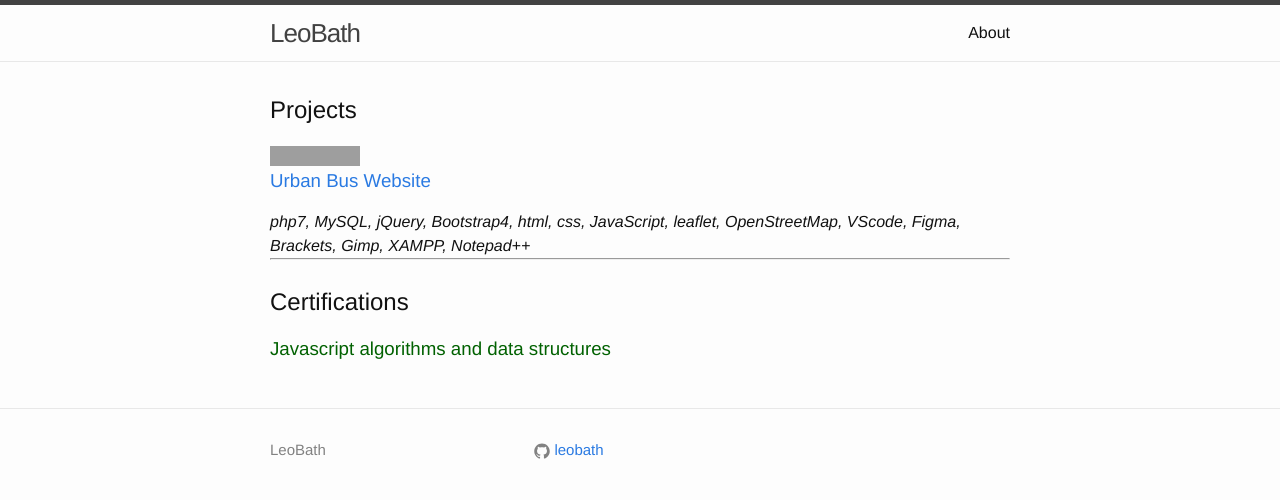
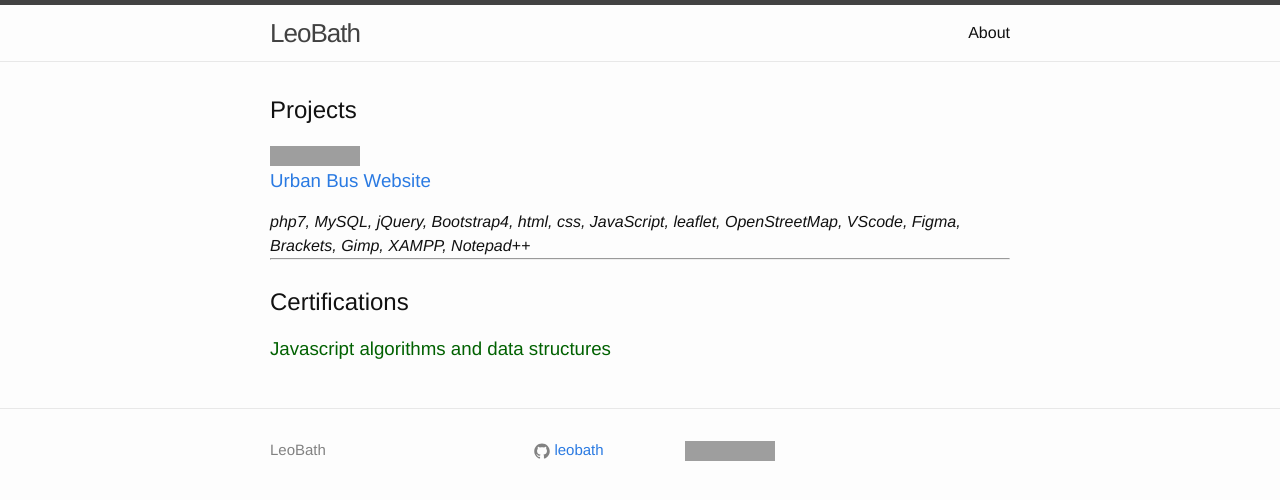
Before and after one commit to leobath/leobath.github.io, a Jekyll site: the page built from index.html, in a window 1280 px wide. Shown: the top 500 px of the page. Built offline with Jekyll 4.4.1, drawn with Linux system fonts in a browser that asks for light colours; grey boxes are pictures that could not be loaded.

Commit message:
Update footer.html

```diff
--- a/_includes/footer.html
+++ b/_includes/footer.html
@@ -29,7 +29,8 @@
       </div>
 
       <div class="footer-col footer-col-3">
-        <p>{{ site.description }}</p>
+        <!--<p>{{ site.description }}</p>-->
+        <p><img src="https://hitcounter.pythonanywhere.com/count/tag.svg?url=https%3A%2F%2Fleobath.github.io" alt="Hits"></p>
       </div>
     </div>
 
```
